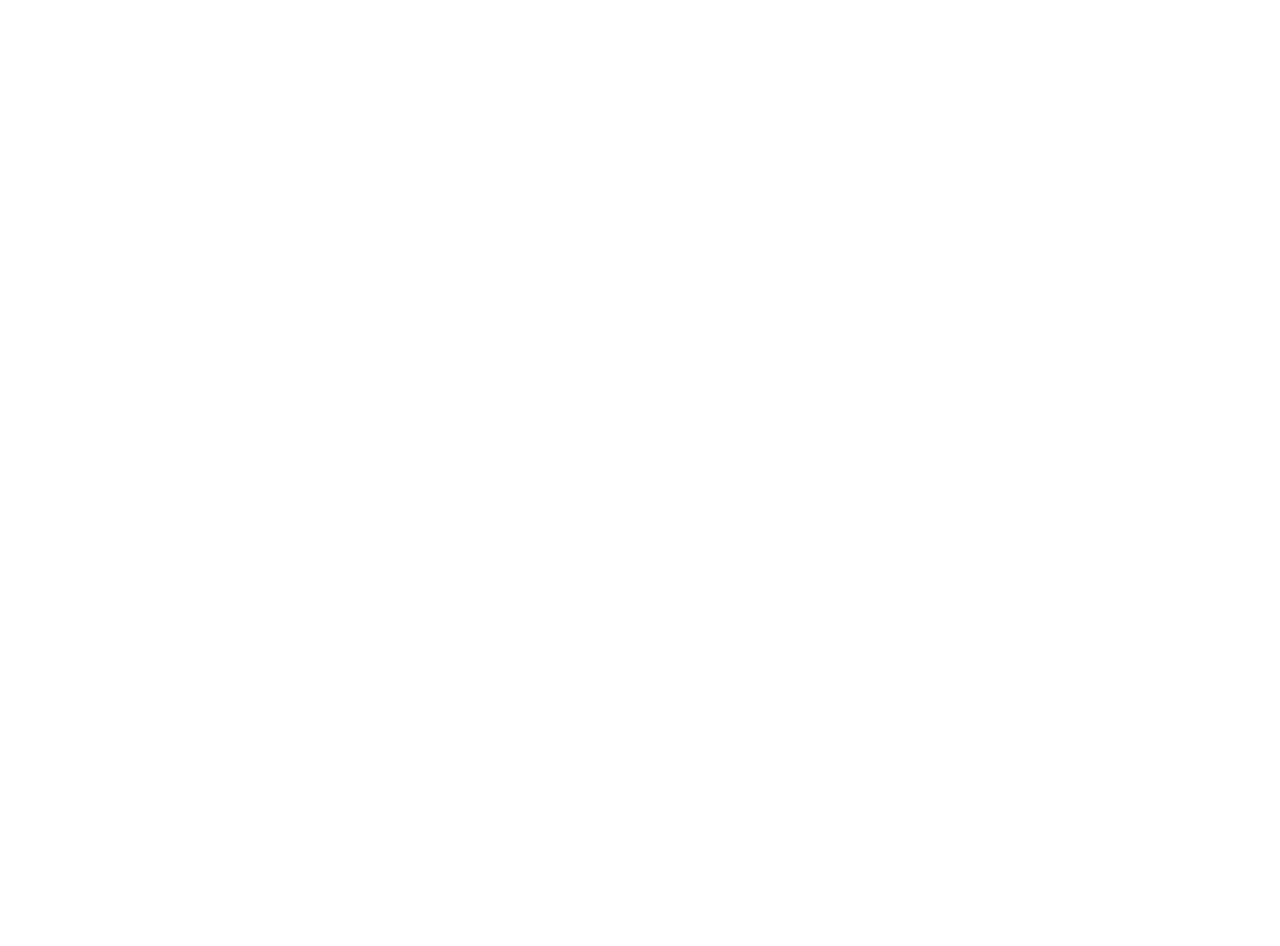
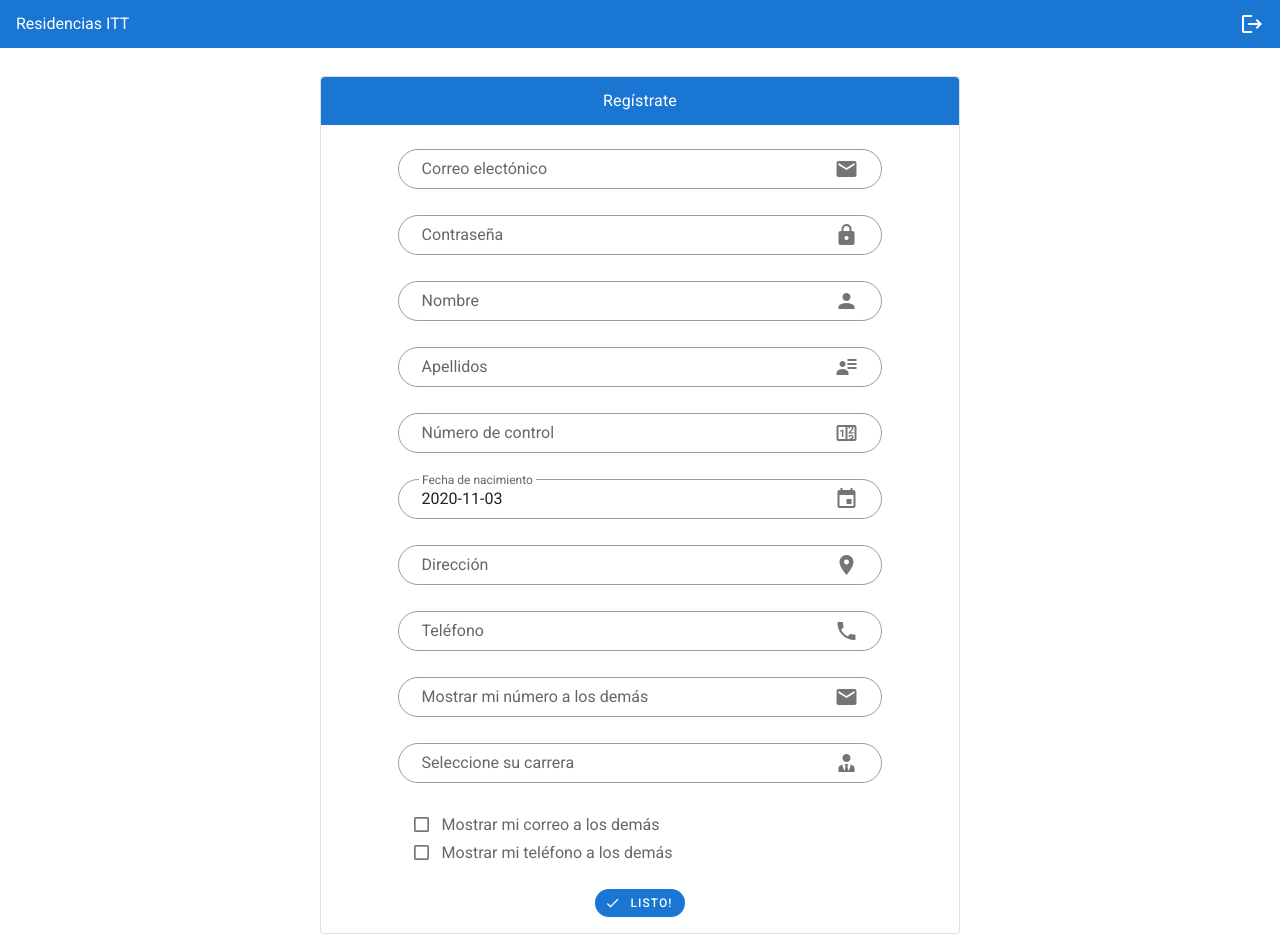
Before and after one commit to 64riera/itt-residences-v2-front, a Vue app: page /#/register in a window 1280 px wide. Before the commit the page ends 800 px from the top, so only its background shows below. Built offline with nearby package versions, Linux system fonts and the light colour scheme.

Commit message:
Basic markup of Login, Register and Home views, not functional yet, for demo purpose only

```diff
--- a/public/index.html
+++ b/public/index.html
@@ -5,7 +5,7 @@
     <meta http-equiv="X-UA-Compatible" content="IE=edge">
     <meta name="viewport" content="width=device-width,initial-scale=1.0">
     <link rel="icon" href="<%= BASE_URL %>favicon.ico">
-    <title><%= htmlWebpackPlugin.options.title %></title>
+    <title>Módulo de Residencias</title>
     <link rel="stylesheet" href="https://fonts.googleapis.com/css?family=Roboto:100,300,400,500,700,900">
     <link rel="stylesheet" href="https://cdn.jsdelivr.net/npm/@mdi/font@latest/css/materialdesignicons.min.css">
   </head>
--- a/src/App.vue
+++ b/src/App.vue
@@ -1,13 +1,34 @@
 <template>
   <v-app id="app">
-    <router-view/>
+    <v-app-bar dark flat dense :color="colors.primary" app>
+      Residencias ITT
+      <v-spacer></v-spacer>
+      <v-btn icon>
+        <v-icon dark>
+          mdi-logout
+        </v-icon>
+      </v-btn>
+    </v-app-bar>
+    <v-main>
+      <v-container>
+        <router-view />
+      </v-container>
+    </v-main>
   </v-app>
 </template>
 
+<script>
+export default {
+  data() {
+    return {};
+  },
+  computed: {
+    colors() {
+      return this.$store.state.colors;
+    },
+  },
+};
+</script>
+
 <style>
-#app {
-  font-family: Avenir, Helvetica, Arial, sans-serif;
-  -webkit-font-smoothing: antialiased;
-  -moz-osx-font-smoothing: grayscale;
-}
 </style>
--- /dev/null
+++ b/src/constants/constants.js
@@ -0,0 +1,8 @@
+const colors = {
+  primary: 'primary',
+  secondary: 'info',
+  error: 'error',
+  success: 'success',
+};
+
+export default colors;
--- a/src/router/index.js
+++ b/src/router/index.js
@@ -1,14 +1,26 @@
 import Vue from 'vue';
 import VueRouter from 'vue-router';
+import Register from '@/views/Register.vue';
+import Login from '@/views/Login.vue';
 import Home from '../views/Home.vue';
 
 Vue.use(VueRouter);
 
 const routes = [
   {
-    path: '/',
+    path: '/home',
     name: 'Home',
     component: Home,
+  },
+  {
+    path: '/login',
+    name: 'Login',
+    component: Login,
+  },
+  {
+    path: '/register',
+    name: 'Register',
+    component: Register,
   },
   {
     path: '/about',
--- a/src/views/Home.vue
+++ b/src/views/Home.vue
@@ -1,18 +1,121 @@
 <template>
-  <div class="home">
-    <img alt="Vue logo" src="../assets/logo.png">
-    <HelloWorld msg="Welcome to Your Vue.js App"/>
+  <div class="mt-2">
+    <v-card flat outlined>
+      <v-card-title>
+        <h4 class="font-weight-light">
+          Historial de residentes
+        </h4>
+        <v-spacer></v-spacer>
+        <v-btn depressed small :color="colors.success">
+          Exportar datos
+          <v-icon right small>
+            mdi-download
+          </v-icon>
+        </v-btn>
+      </v-card-title>
+      <v-data-table :headers="headers" :items="desserts" :search="search"></v-data-table>
+    </v-card>
   </div>
 </template>
 
 <script>
-// @ is an alias to /src
-import HelloWorld from '@/components/HelloWorld.vue';
-
 export default {
-  name: 'Home',
-  components: {
-    HelloWorld,
+  data() {
+    return {
+      search: '',
+      headers: [
+        {
+          text: 'Alumno',
+          align: 'start',
+          filterable: false,
+          value: 'name',
+        },
+        { text: 'Email', value: 'iron' },
+        { text: 'No. Control', value: 'calories' },
+        { text: 'Carrera', value: 'fat' },
+        { text: 'Semestre', value: 'carbs' },
+        { text: 'Progreso', value: 'protein' },
+      ],
+      desserts: [
+        {
+          name: 'Sergio Daniel Rivera',
+          iron: 'srivera@gmail.com',
+          calories: 18860155,
+          fat: 'Ingeniería Informática',
+          carbs: '60%',
+          protein: '5to',
+        },
+        {
+          name: 'Sergio Daniel Rivera',
+          iron: 'srivera@gmail.com',
+          calories: 18860155,
+          fat: 'Ingeniería Informática',
+          carbs: '60%',
+          protein: '5to',
+        },
+        {
+          name: 'Sergio Daniel Rivera',
+          iron: 'srivera@gmail.com',
+          calories: 18860155,
+          fat: 'Ingeniería Informática',
+          carbs: '60%',
+          protein: '5to',
+        },
+        {
+          name: 'Sergio Daniel Rivera',
+          iron: 'srivera@gmail.com',
+          calories: 18860155,
+          fat: 'Ingeniería Informática',
+          carbs: '60%',
+          protein: '5to',
+        },
+        {
+          name: 'Sergio Daniel Rivera',
+          iron: 'srivera@gmail.com',
+          calories: 18860155,
+          fat: 'Ingeniería Informática',
+          carbs: '60%',
+          protein: '5to',
+        },
+        {
+          name: 'Sergio Daniel Rivera',
+          iron: 'srivera@gmail.com',
+          calories: 18860155,
+          fat: 'Ingeniería Informática',
+          carbs: '60%',
+          protein: '5to',
+        },
+        {
+          name: 'Sergio Daniel Rivera',
+          iron: 'srivera@gmail.com',
+          calories: 18860155,
+          fat: 'Ingeniería Informática',
+          carbs: '60%',
+          protein: '5to',
+        },
+        {
+          name: 'Sergio Daniel Rivera',
+          iron: 'srivera@gmail.com',
+          calories: 18860155,
+          fat: 'Ingeniería Informática',
+          carbs: '60%',
+          protein: '5to',
+        },
+        {
+          name: 'Sergio Daniel Rivera',
+          iron: 'srivera@gmail.com',
+          calories: 18860155,
+          fat: 'Ingeniería Informática',
+          carbs: '60%',
+          protein: '5to',
+        },
+      ],
+    };
+  },
+  computed: {
+    colors() {
+      return this.$store.state.colors;
+    },
   },
 };
 </script>
--- a/src/views/Login.vue
+++ b/src/views/Login.vue
@@ -0,0 +1,60 @@
+<template>
+  <div>
+    <v-card flat outlined max-width="40rem" class="mx-auto mt-4">
+      <v-toolbar dense flat :color="colors.primary">
+        <v-toolbar-title class="white--text mx-auto">
+          <h5 class="subtitle-1">
+            Bienvenido
+          </h5>
+        </v-toolbar-title>
+      </v-toolbar>
+      <v-card-text class="text-center">
+        <v-form class="mx-auto mt-2" style="max-width: 80%;">
+          <v-text-field
+            append-icon="mdi-email"
+            outlined
+            dense
+            rounded
+            label="Correo electónico"
+            type="email"
+          ></v-text-field>
+          <v-text-field
+            append-icon="mdi-lock"
+            outlined
+            dense
+            rounded
+            label="Contraseña"
+            type="password"
+            ></v-text-field>
+            <v-btn
+                class="mx-auto"
+                small
+                rounded
+                depressed
+                :color="colors.primary"
+            >
+                <v-icon left small>
+                    mdi-login
+                </v-icon>
+                Ingresar
+            </v-btn>
+        </v-form>
+      </v-card-text>
+    </v-card>
+  </div>
+</template>
+
+<script>
+export default {
+  data() {
+    return {};
+  },
+  computed: {
+    colors() {
+      return this.$store.state.colors;
+    },
+  },
+};
+</script>
+
+<style scoped></style>
--- a/src/views/Register.vue
+++ b/src/views/Register.vue
@@ -0,0 +1,144 @@
+<template>
+  <div>
+    <v-card flat outlined max-width="40rem" class="mx-auto mt-4">
+      <v-toolbar dense flat :color="colors.primary">
+        <v-toolbar-title class="white--text mx-auto">
+          <h5 class="subtitle-1">
+            Regístrate
+          </h5>
+        </v-toolbar-title>
+      </v-toolbar>
+      <v-card-text class="text-center">
+        <v-form class="mx-auto mt-2" style="max-width: 80%;">
+          <v-text-field
+            append-icon="mdi-email"
+            outlined
+            dense
+            rounded
+            label="Correo electónico"
+            type="email"
+          ></v-text-field>
+          <v-text-field
+            append-icon="mdi-lock"
+            outlined
+            dense
+            rounded
+            label="Contraseña"
+            type="password"
+          ></v-text-field>
+          <v-text-field
+            append-icon="mdi-account"
+            outlined
+            dense
+            rounded
+            label="Nombre"
+          ></v-text-field>
+          <v-text-field
+            append-icon="mdi-account-details"
+            outlined
+            dense
+            rounded
+            label="Apellidos"
+          ></v-text-field>
+          <v-text-field
+            append-icon="mdi-counter"
+            outlined
+            dense
+            rounded
+            label="Número de control"
+          ></v-text-field>
+          <v-menu
+            v-model="menu2"
+            :close-on-content-click="false"
+            :nudge-right="40"
+            transition="scale-transition"
+            offset-y
+            min-width="290px"
+          >
+            <template v-slot:activator="{ on, attrs }">
+              <v-text-field
+                v-model="date"
+                label="Fecha de nacimiento"
+                append-icon="mdi-calendar"
+                readonly
+                outlined
+                rounded
+                dense
+                v-bind="attrs"
+                v-on="on"
+              ></v-text-field>
+            </template>
+            <v-date-picker v-model="date" @input="menu2 = false"></v-date-picker>
+          </v-menu>
+          <v-text-field
+            append-icon="mdi-map-marker"
+            outlined
+            dense
+            rounded
+            label="Dirección"
+          ></v-text-field>
+          <v-text-field
+            append-icon="mdi-phone"
+            outlined
+            dense
+            rounded
+            label="Teléfono"
+          ></v-text-field>
+          <v-text-field
+            append-icon="mdi-email"
+            outlined
+            dense
+            rounded
+            label="Mostrar mi número a los demás"
+          ></v-text-field>
+          <v-select
+            class="mb-0 pb-0"
+            append-icon="mdi-account-tie"
+            outlined
+            dense
+            rounded
+            label="Seleccione su carrera"
+          ></v-select>
+          <v-row class="text-center px-6 py-0 mt-0 mb-6">
+            <v-checkbox
+              dense
+              class="mt-0"
+              hide-details
+              label="Mostrar mi correo a los demás"
+            ></v-checkbox>
+            <v-checkbox
+              dense
+              hide-details
+              class="mt-0"
+              label="Mostrar mi teléfono a los demás"
+            ></v-checkbox>
+          </v-row>
+          <v-btn class="mx-auto" small rounded depressed :color="colors.primary">
+            <v-icon left small>
+              mdi-check
+            </v-icon>
+            Listo!
+          </v-btn>
+        </v-form>
+      </v-card-text>
+    </v-card>
+  </div>
+</template>
+
+<script>
+export default {
+  data() {
+    return {
+      date: new Date().toISOString().substr(0, 10),
+      menu2: false,
+    };
+  },
+  computed: {
+    colors() {
+      return this.$store.state.colors;
+    },
+  },
+};
+</script>
+
+<style scoped></style>
```
Also changed, not shown: src/store/index.js (+5 -6 lines), 1 other file (tests, documents, lock files or other folders).
